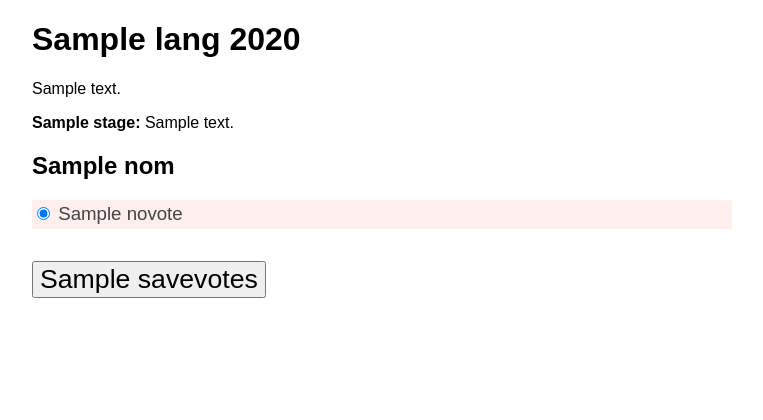
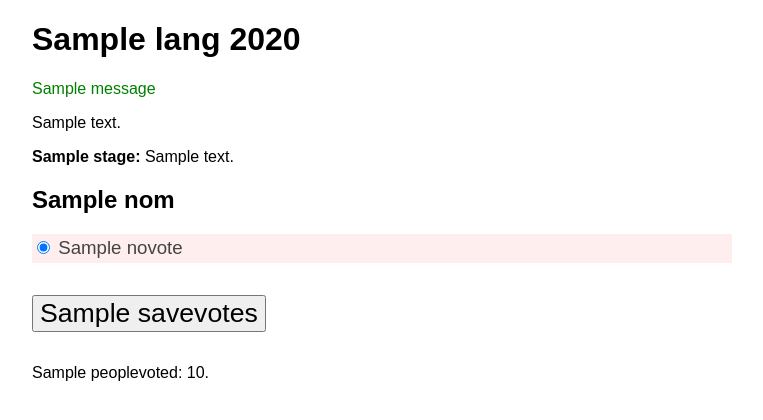
Before and after one commit to Zverik/osmvoting, a Python web app: template www/templates/voting.html in a window 1280 px wide. Shown: the top 420 px of the page, without its empty margins (258-1021 px from the left). Run offline with Jinja, Linux system fonts and the light colour scheme; the template is opened without the code that fills it: most values are stand-ins (such as "Sample title", 1, 10 or a date in 2020); one stand-in notice (Sample message) is shown.

Commit message:
Show number of votes, and a confirmation after submitting votes

```diff
--- a/lang/en.yaml
+++ b/lang/en.yaml
@@ -92,3 +92,5 @@ en:
   novote: Do not vote in this category
   link: link
   savevotes: Submit my votes
+  thanksvoted: Your selection has been saved, thanks for voting!
+  peoplevoted: Total number of people who voted
--- a/lang/ru.yaml
+++ b/lang/ru.yaml
@@ -95,3 +95,5 @@ en:
   novote: Не голосовать в этой категории
   link: ссылка
   savevotes: Проголосовать
+  thanksvoted: Ваши голоса сохранены, спасибо!
+  peoplevoted: Всего проголосовали
--- a/www/osmvoting.py
+++ b/www/osmvoting.py
@@ -1,6 +1,6 @@
 from www import app
 from db import database, Nominee, Vote
-from flask import session, url_for, redirect, request, render_template, g
+from flask import session, url_for, redirect, request, render_template, g, flash
 from flask_oauthlib.client import OAuth
 from flask_wtf import Form
 from wtforms import StringField, HiddenField
@@ -278,10 +278,13 @@ def voting():
             votes[v.id] = v.num_votes
     else:
         votes = None
+    # Count total number of voters
+    total = Vote.select(fn.Distinct(Vote.user)).where(~Vote.preliminary).count()
     # Yay, done
     return render_template('voting.html',
                            nominees=nominees, year=date.today().year,
                            isadmin=isadmin, votes=votes, stage=config.STAGE,
+                           total=total,
                            nominations=config.NOMINATIONS, lang=g.lang)
 
 
@@ -307,6 +310,7 @@ def vote_all():
             v.user = uid
             v.preliminary = False
             v.save()
+    flash(g.lang['thanksvoted'])
     return redirect(url_for('voting'))
 
 
--- a/www/static/style.css
+++ b/www/static/style.css
@@ -92,3 +92,7 @@ h2 {
 .submitvote input {
   font-size: 20pt;
 }
+
+.message {
+  color: green;
+}
--- a/www/templates/voting.html
+++ b/www/templates/voting.html
@@ -4,6 +4,13 @@
 <link rel="stylesheet" type="text/css" href="{{ url_for('static', filename='style.css') }}">
 <body>
     <h1>{{ lang.title }} {{ year }}</h1>
+    {% with messages = get_flashed_messages() %}
+    {% if messages %}
+    {% for message in messages %}
+    <div class="message">{{ message }}</div>
+    {% endfor %}
+    {% endif %}
+    {% endwith %}
     <p>{{ lang.description }}</p>
     <p><b>{{ lang.stages[stage].title }}:</b> {{ lang.stages[stage].description }}</p>
     <form action="{{ url_for('vote_all') }}" method="post">
@@ -38,6 +45,9 @@
     <div class="submitvote">
         <input type="submit" value="{{ lang.savevotes }}">
     </div>
+    <div class="total">
+        {{ lang.peoplevoted }}: {{ total }}.
+    </div>
     </form>
 <script type="text/javascript" src="{{ url_for('static', filename='voting.js') }}"></script>
 </body>
```
